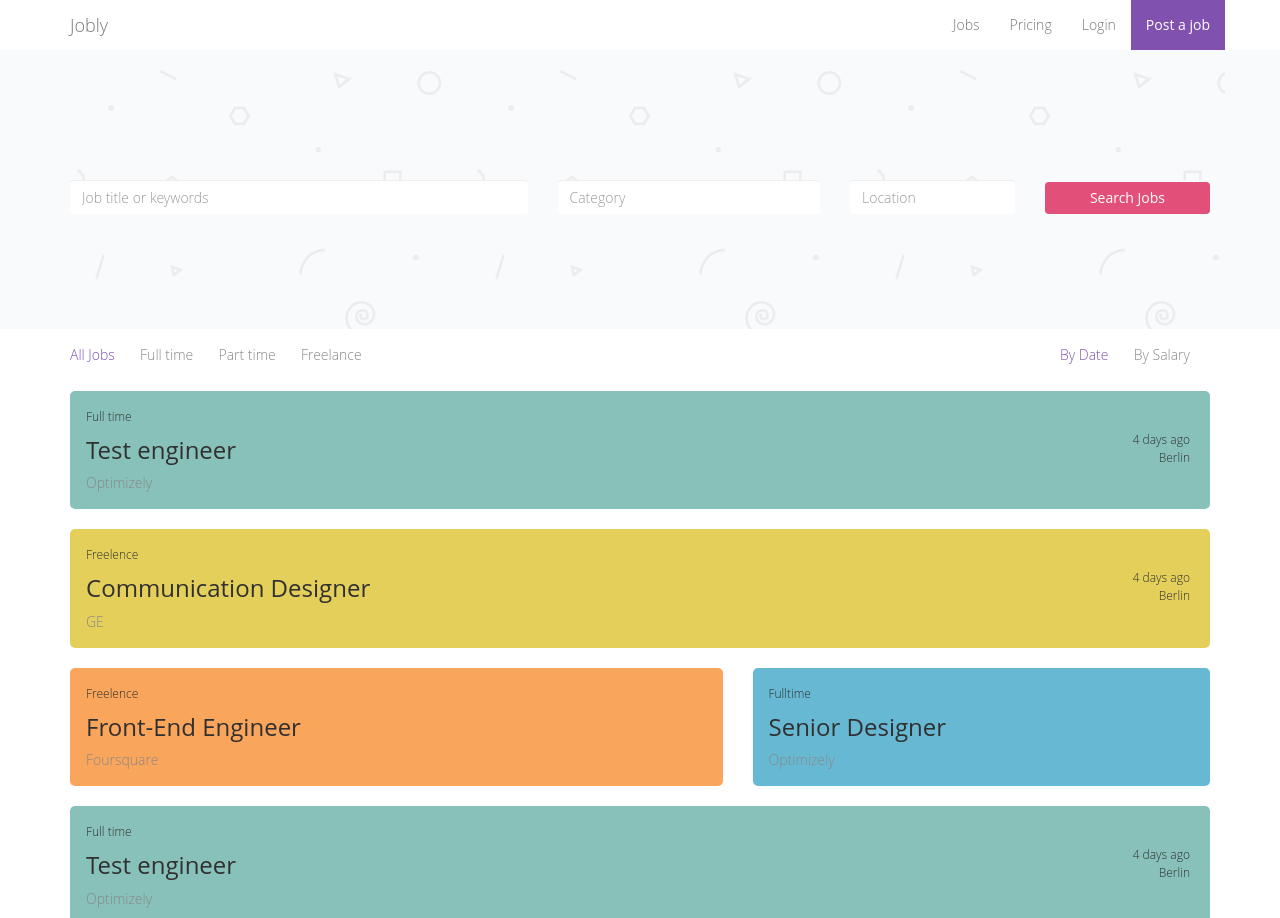
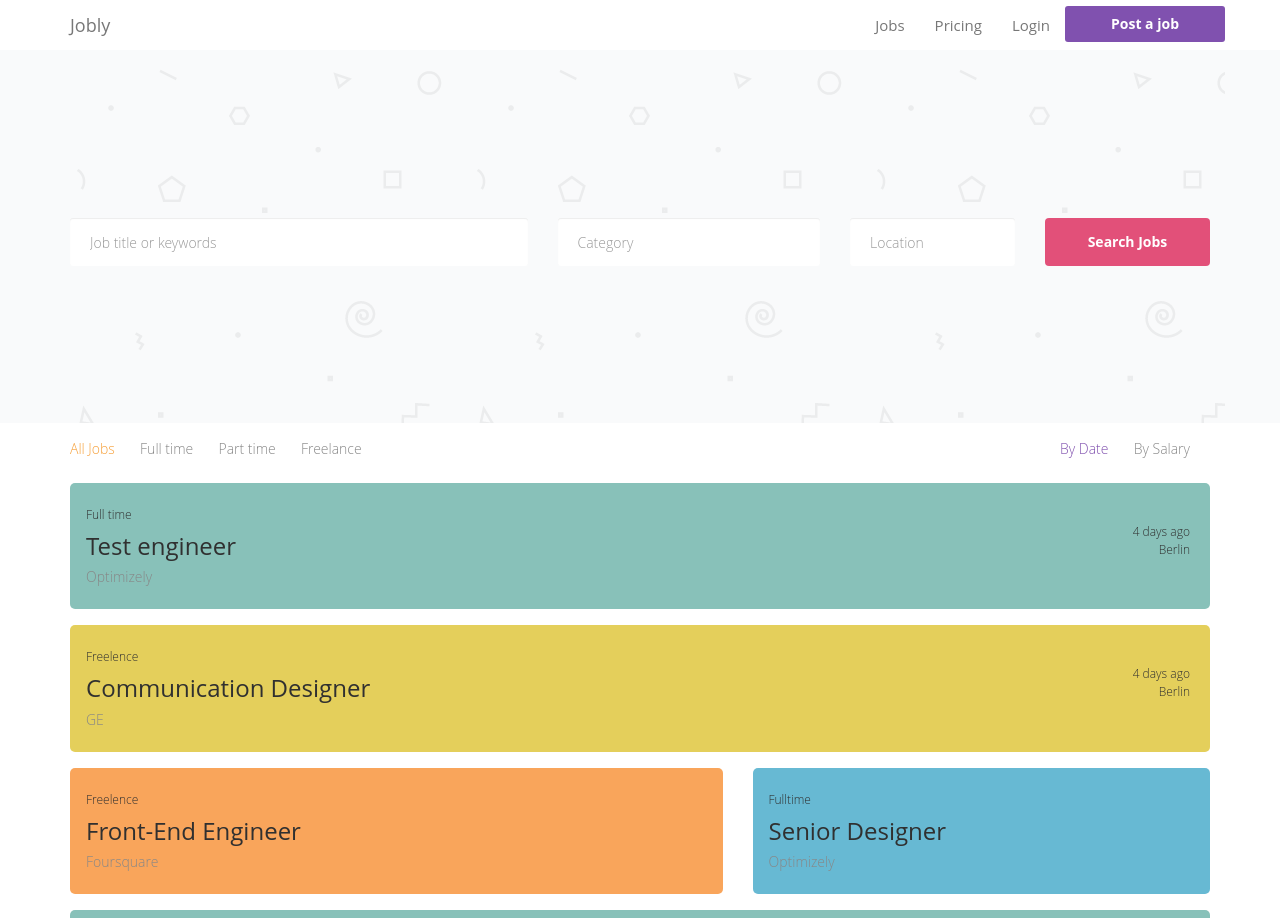
Before and after one commit to abruzzi/frontend-katas, a website: page jobly/index.html in a window 1280 px wide. Shown: the top 918 px of the page. Drawn offline with nearby package versions, Linux system fonts and the light colour scheme; files that its build step writes are made by us from their sources; files whose address does not match are found by name.

Commit message:
make it much more like the mockup. :pear: xiaochong

```diff
--- a/jobly/assets/less/style.less
+++ b/jobly/assets/less/style.less
@@ -15,7 +15,8 @@ body {
 }
 
 .navbar {
-	font-size: 14px;
+	font-size: 15px;
+	font-weight: normal;
 	margin-bottom: 0;
 	background-color: #ffffff;
 	border-width: 0;
@@ -32,7 +33,7 @@ body {
 }
 
 .search-form {
-	padding: 130px 0 100px 0;
+	padding: 168px 0 142px 0;
 	background-image: url('/build/geometry2.png');
 }
 
@@ -41,7 +42,11 @@ body {
 }
 
 #post-job {
-	border-radius: 0;
+	margin: 6px 0;
+	padding: 8px 20px;
+	font-weight: bold;
+	width: 160px;
+	border-radius: 3px;
 	color: #ffffff;
 }
 
@@ -49,11 +54,14 @@ body {
 	background-color: @primary-color;
 	color: #ffffff;
 	width: 100%;
+	padding: 14px 0;
+	font-weight: bold;
 }
 
 .form-control {
 	border-width: 0;
 	border-radius: 3px;
+	padding: 24px 20px;
 }
 
 .label-text {
@@ -83,10 +91,10 @@ body {
 }
 
 .job {
-	margin: 10px 0;
+	margin: 8px 0;
 	border-radius: 5px;
 	color: #303030;
-	padding: 10px 16px;
+	padding: 16px 16px;
 
 	position: relative;
 
@@ -106,7 +114,7 @@ body {
 	}
 
 	.title {
-		margin: 4px 0;
+		margin: 2px 0;
 	}
 
 	.company {
--- a/jobly/index.html
+++ b/jobly/index.html
@@ -41,8 +41,8 @@
     </div>
 
     <div class="jobs-container">
-        <div class="container">
-            <span class="label-text actived">All Jobs</span>
+        <div class="container filters">
+            <span class="label-text actived"><a href="#">All Jobs</a></span>
             <span class="label-text">Full time</span>
             <span class="label-text">Part time</span>
             <span class="label-text">Freelance</span>
```
